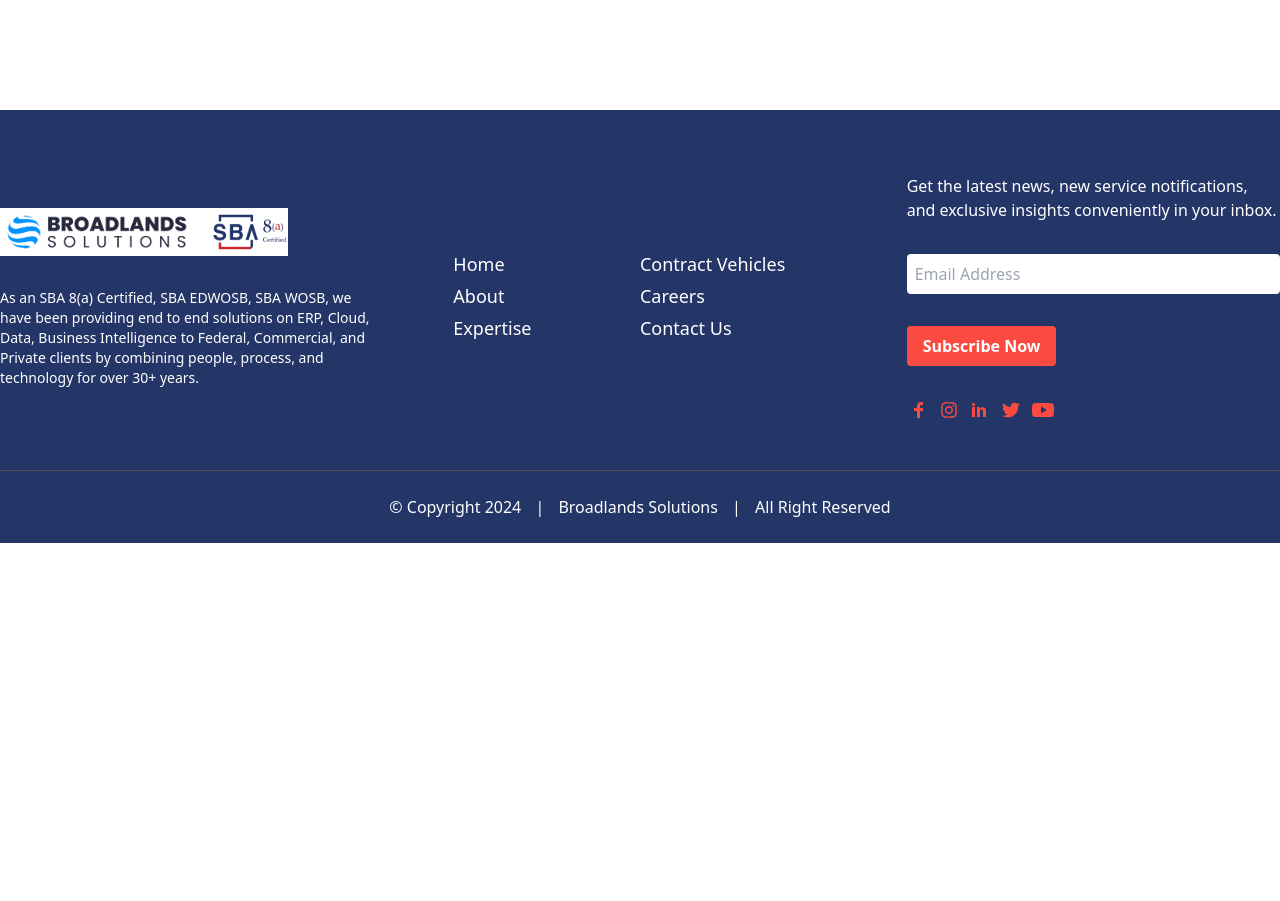
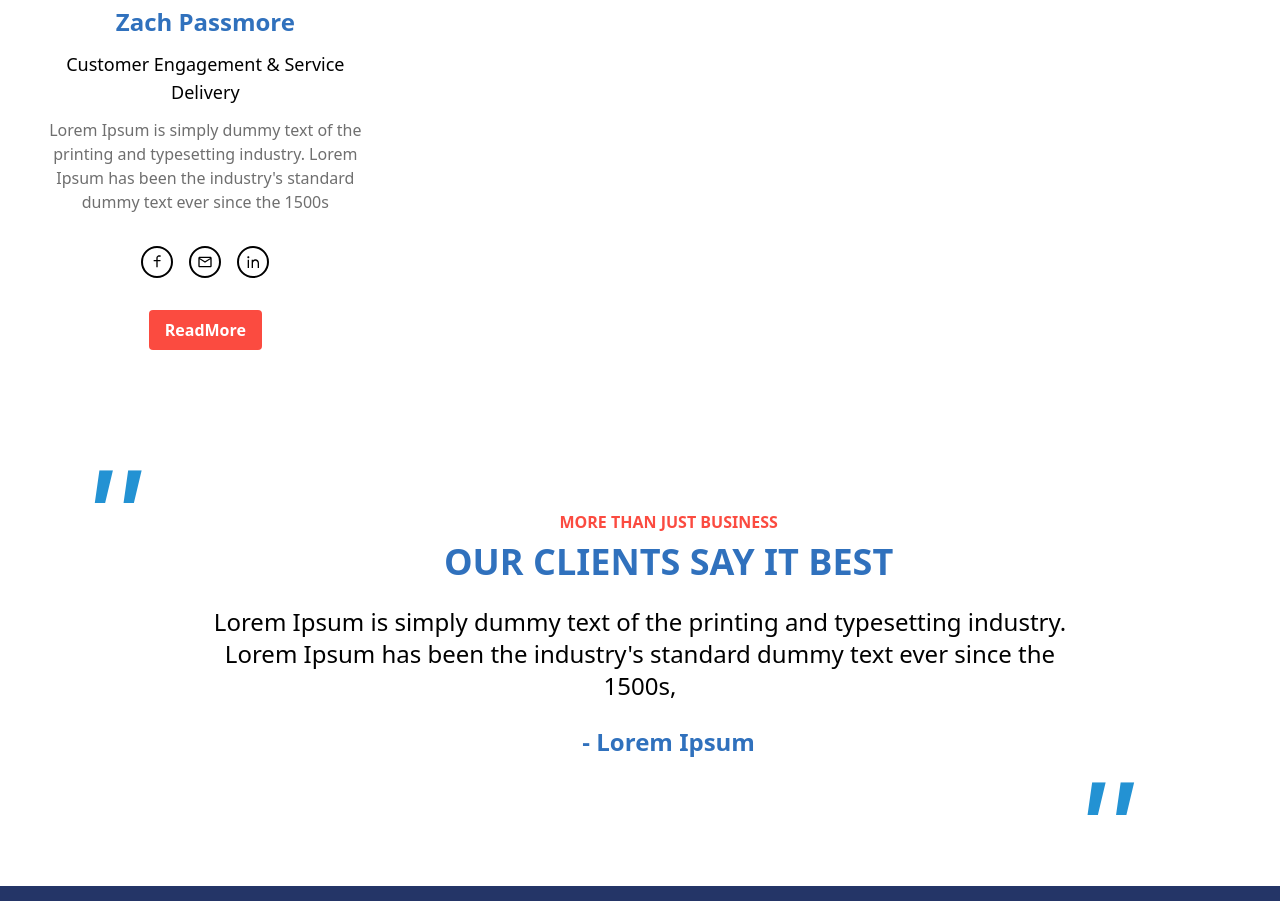
Before and after one commit to Raji-fs/broadlandssolutions, a Next.js app: page /leadership in a window 1280 px wide. Shown: the part 1896-2797 px from the top of the page. Before the commit the page ends 2439 px from the top, so only its background shows below. Built offline with nearby package versions, Linux system fonts and the light colour scheme.

Commit message:
Leadership page

```diff
--- a/src/app/globals.css
+++ b/src/app/globals.css
@@ -2,7 +2,7 @@
 @tailwind components;
 @tailwind utilities;
 
-.teamImg img {
+.card img {
     border-radius: 20px;
     margin-top: 30px;
     border-top-left-radius: 0;
@@ -21,3 +21,24 @@
     color: #fb4b40;
     border-color: #fb4b40;
 }
+.testimonials:before, .testimonials:after {
+    font-family: sans-serif !important;
+    content: "''";
+    text-align: left;
+    font-size: 150px;
+    font-weight: 500;
+    color: #2392d3;
+    font-style: italic;
+    position: relative;
+
+}
+.testimonials:before {
+    float: left;
+    left: 80px;
+    top: -100px;
+}
+.testimonials:after {
+    float: right;
+    right: 150px;
+    bottom: 100px;
+}
--- a/src/components/Card.js
+++ b/src/components/Card.js
@@ -5,10 +5,11 @@ import { RiLinkedinLine, RiFacebookLine } from "react-icons/ri";
 
 const Card = ({image, name, role, facebook, email, linkedin}) => {
   return (
-    <div className='text-center teamImg'>
+    <div className='text-center card px-2 lg:px-10'>
         <img src={`/${image}`} alt={name} className="mx-auto mb-8"/>
         <h2 className='text-secondary text-2xl font-bold'>{name}</h2>
-        <p className='mt-3 text-lg'>{role}</p>
+        <p className='my-3 text-lg font-medium'>{role}</p>
+        <p className='text-gray'>Lorem Ipsum is simply dummy text of the printing and typesetting industry. Lorem Ipsum has been the industry's standard dummy text ever since the 1500s</p>
         <div className='flex gap-4 justify-center items-center mt-8 socialIcons'>
             <a href={facebook} class="facebook" target="_blank"><RiFacebookLine /></a>
             <a href={email} class="email" target="_blank"><MdOutlineEmail /></a>
--- a/src/components/Footer.js
+++ b/src/components/Footer.js
@@ -33,12 +33,12 @@ const Footer = () => {
   return (
     <footer className="relative bg-secondaryBlue text-white py-4">
         <div className="container mx-auto">
-          <div className='grid sm:grid-cols-3 gap-20 items-center sm:py-12 py-6'>
+          <div className='grid sm:grid-cols-3 gap-20 items-center sm:py-12 py-6 px-16 w-full'>
             <div>
               <img src="/logo.png" alt="logo" className='max-w-72 mb-8' />
               <p className='text-sm'>As an SBA 8(a) Certified, SBA EDWOSB, SBA WOSB, we have been providing end to end solutions on ERP, Cloud, Data, Business Intelligence to Federal, Commercial, and Private clients by combining people, process, and technology for over 30+ years.</p>
             </div>
-            <div className="grid grid-cols-2 text-lg">
+            <div className="lg:grid grid-cols-2 text-lg">
               <div>
                 {menuList.slice(0, Math.ceil(menuList.length / 2)).map((item, index) => (
                   <a key={index} href={item.url} className="block hover:text-secondaryRed font-light	mb-1">{item.label}</a>
--- a/src/components/Header.js
+++ b/src/components/Header.js
@@ -62,15 +62,15 @@ const Header = () => {
     };
   return (
     <header className="header shadow-md">
-        <div className='relative right-0 w-9/12 ml-auto'>
-            <div className='grid grid-cols-8'>
-                <div></div>
-                <div className='col-span-4 flex items-center justify-end gap-6 bg-linearGradientBlue p-2'>
+        <div className='hidden sm:block relative right-0 w-full lg:w-9/12 ml-auto'>
+            <div className='grid grid-cols-12 lg:grid-cols-10 xl:grid-cols-8'>
+                <div className='hidden lg:block'></div>
+                <div className='col-span-7 lg:col-span-6 xl:col-span-4 flex flex-wrap items-center justify-end sm:gap-6 bg-linearGradientBlue p-2'>
                     <a className='flex items-center gap-1.5' href="mailto:info@BroadlandsSolutions.com"><MdMailOutline />info@BroadlandsSolutions.com</a>
                     <a className='flex items-center gap-1.5' href="tel:(703)6529120"><FaPhone />(703)6529120</a>
                 </div>
-                <div className='col-span-3 bg-linearGradientBlack p-2'>
-                    <div className='social-icons text-secondaryRed text-2xl flex items-center gap-2 pl-16'>
+                <div className='col-span-5 lg:col-span-3 bg-linearGradientBlack p-2'>
+                    <div className='social-icons text-secondaryRed text-2xl flex flex-wrap items-center gap-2 sm:pl-16'>
                         <a href='#' className='hover:text-white' ><TiSocialFacebook /></a>
                         <a href='#' className='hover:text-white text-xl' ><AiOutlineInstagram /></a>
                         <a href='#' className='hover:text-white' ><TiSocialLinkedin /></a>
--- /dev/null
+++ b/src/components/Testimonials.js
@@ -0,0 +1,15 @@
+import React from 'react';
+
+
+const Testimonials = ({label, heading, description}) => {
+  return (
+    <div className='testimonials container mx-auto text-center my-32'>
+        <h6 className='text-secondaryRed font-bold mb-2'>MORE THAN JUST BUSINESS</h6>
+        <h2 className='text-secondary text-4xl font-bold mb-6'>OUR CLIENTS SAY IT BEST</h2>
+        <p className='w-11/12 sm:w-8/12 mx-auto text-2xl font-light mb-6'>Lorem Ipsum is simply dummy text of the printing and typesetting industry. Lorem Ipsum has been the industry's standard dummy text ever since the 1500s,</p>
+        <p className='text-secondary text-2xl font-bold mb-16'>- Lorem Ipsum</p>
+    </div>
+  );
+};
+
+export default Testimonials;
--- a/src/pages/leadership.js
+++ b/src/pages/leadership.js
@@ -2,6 +2,7 @@ import React from 'react';
 import Layout from '../components/Layout';
 import Banner from '@/components/Banner';
 import Card from '@/components/Card';
+import Testimonials from '@/components/Testimonials';
 
 const Leadership = () => {
     const cardList = [
@@ -73,7 +74,7 @@ const Leadership = () => {
                     <a href="#" className='hover:underline'>Leadership</a>
                 </div>
             </Banner>
-            <div className='container mx-auto mt-10 mb-20 sm:grid grid-cols-3 gap-6'>
+            <div className='container mx-auto mt-10 mb-20 sm:grid grid-cols-2 lg:grid-cols-3 gap-6'>
                 {cardList.map((card, index) => {
                     return(
                         <Card
@@ -88,6 +89,7 @@ const Leadership = () => {
                     )
                 })}
             </div>
+            <Testimonials />
         </Layout>
     );
   };
--- a/tailwind.config.js
+++ b/tailwind.config.js
@@ -11,7 +11,8 @@ module.exports = {
         primary: "#333333",
         secondary: "#3071bd",
         secondaryRed: "#fb4b40",
-        secondaryBlue:  "#243567"
+        secondaryBlue:  "#243567",
+        gray: "#6f6f6f"
       },
       backgroundImage: {
         linearGradientBlue: "linear-gradient(240deg,#2392d3 90%,#fff 10%)",
```
